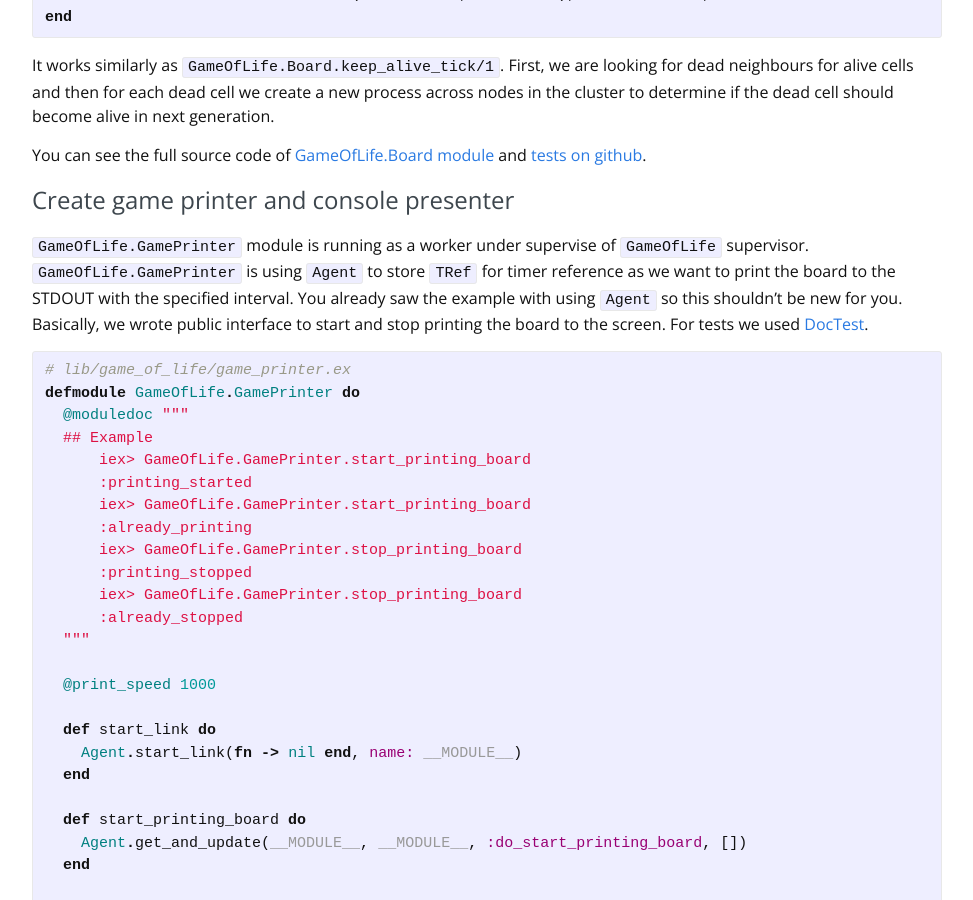
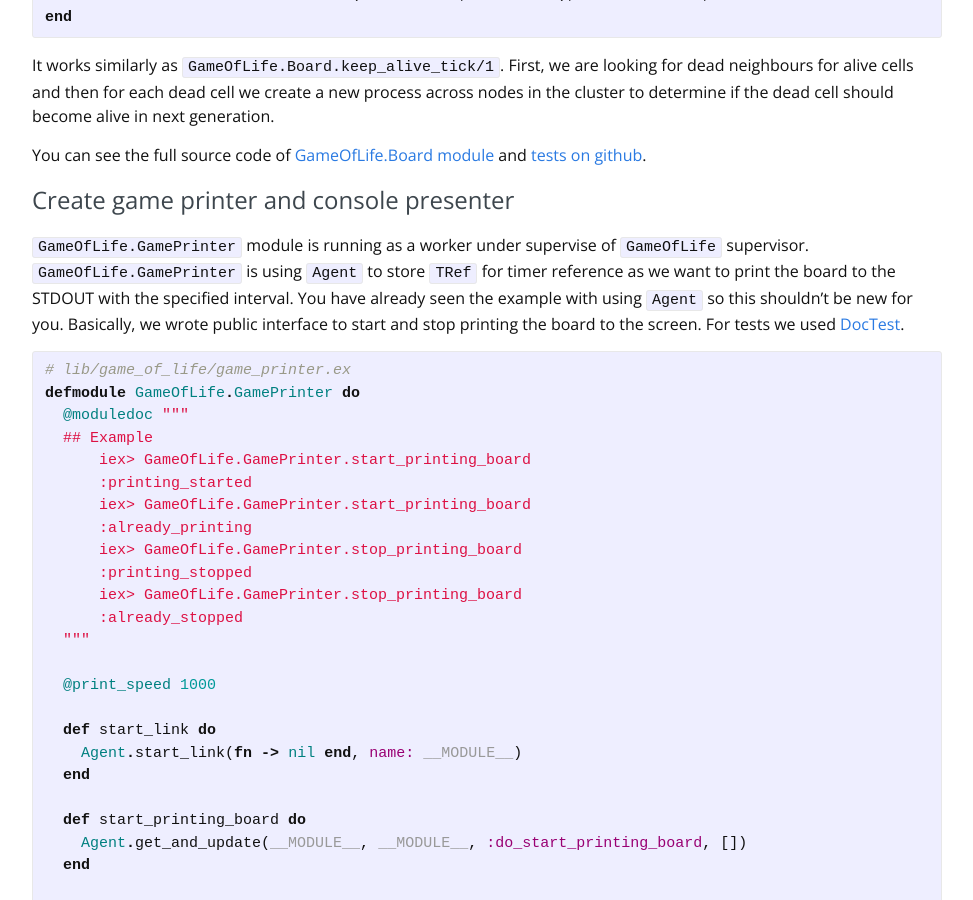
Before and after one commit to BeyondScheme/BeyondScheme.github.io, a Jekyll site: the page built from _posts/2016-04-26-distributed-game-of-life-in-elixir.md, in a window 1280 px wide and 900 px high, scrolled down 18971 px. Shown: the whole window, without its empty margins (153-1126 px from the left). Built offline with Jekyll 4.4.1, drawn with Linux system fonts in a browser that asks for light colours; nearby versions of some CDN libraries; comment, search, counter and statistics services are not loaded.

Commit message:
You have already seen the example

```diff
--- a/_posts/2016-04-26-distributed-game-of-life-in-elixir.md
+++ b/_posts/2016-04-26-distributed-game-of-life-in-elixir.md
@@ -759,7 +759,7 @@ You can see the full source code of [GameOfLife.Board module](https://github.com
 
 # Create game printer and console presenter
 
-`GameOfLife.GamePrinter` module is running as a worker under supervise of `GameOfLife` supervisor. `GameOfLife.GamePrinter` is using `Agent` to store `TRef` for timer reference as we want to print the board to the STDOUT with the specified interval. You already saw the example with using `Agent` so this shouldn't be new for you. Basically, we wrote public interface to start and stop printing the board to the screen. For tests we used [DocTest](http://elixir-lang.org/docs/stable/ex_unit/ExUnit.DocTest.html).
+`GameOfLife.GamePrinter` module is running as a worker under supervise of `GameOfLife` supervisor. `GameOfLife.GamePrinter` is using `Agent` to store `TRef` for timer reference as we want to print the board to the STDOUT with the specified interval. You have already seen the example with using `Agent` so this shouldn't be new for you. Basically, we wrote public interface to start and stop printing the board to the screen. For tests we used [DocTest](http://elixir-lang.org/docs/stable/ex_unit/ExUnit.DocTest.html).
 
 {% highlight elixir %}
 # lib/game_of_life/game_printer.ex
```
